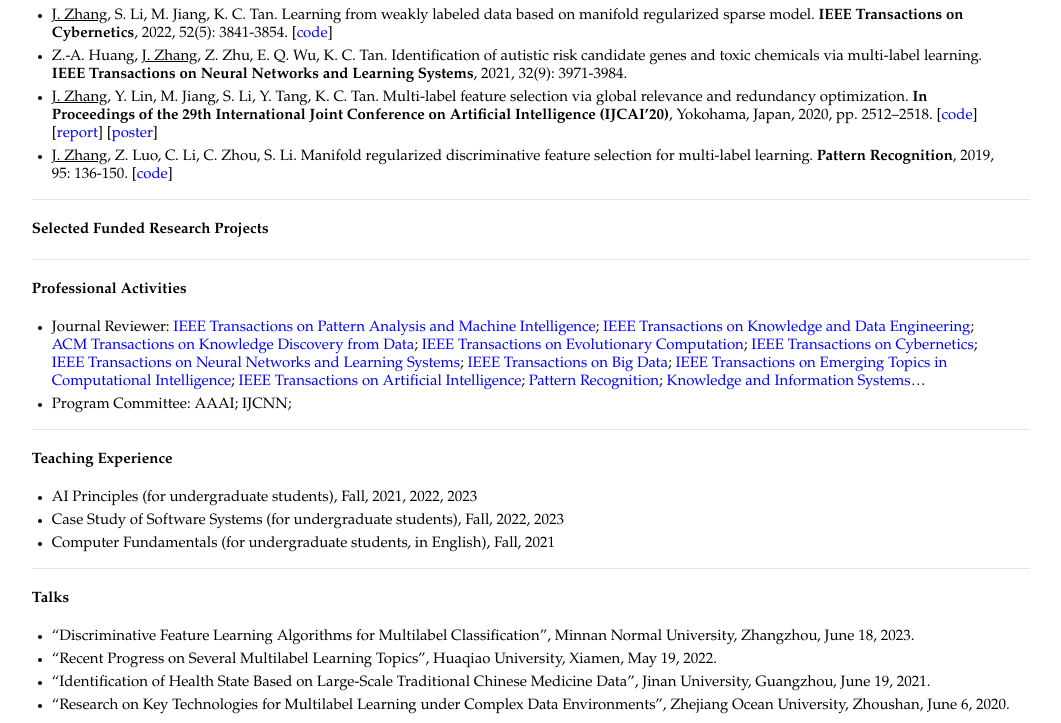
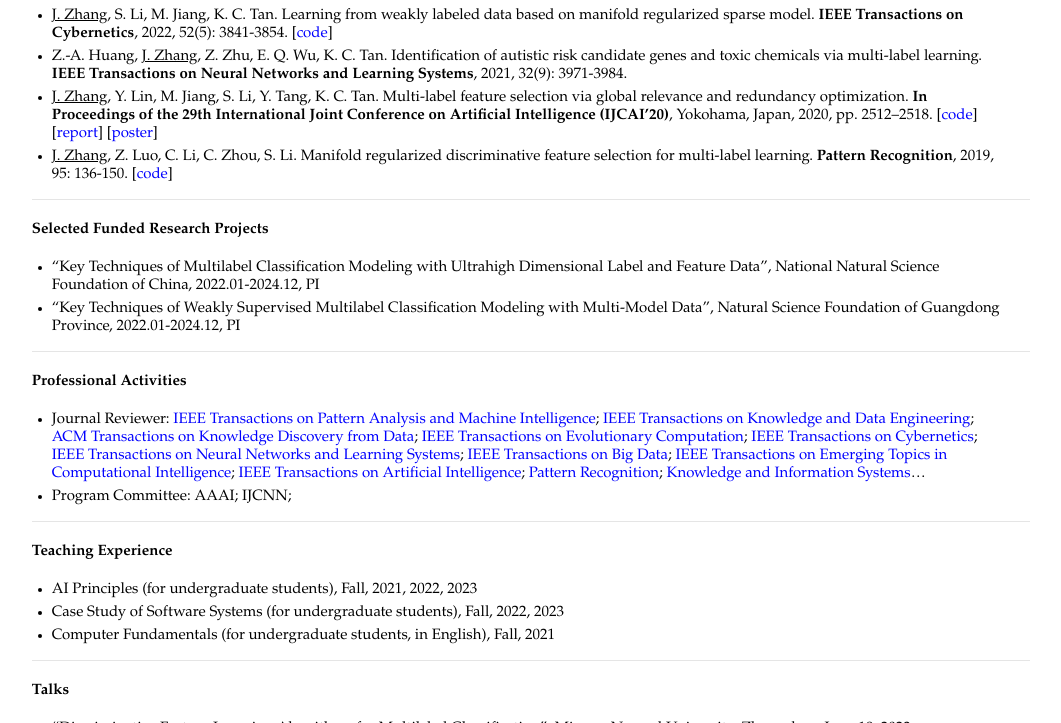
Before and after one commit to jiazhang-ml/jiazhang-ml.github.io, a Jekyll site: the page built from index.md, in a window 1280 px wide and 900 px high, scrolled down 635 px, cut to the strip 0-723 px from the top of the window. Shown: the whole strip, without its empty margins (109-1170 px from the left). Built offline with Jekyll 4.4.1, drawn with Linux system fonts in a browser that asks for light colours.

Commit message:
Update index.md

```diff
--- a/index.md
+++ b/index.md
@@ -32,9 +32,13 @@ layout: default
 
 #### Selected Funded Research Projects
 
+* "Key Techniques of Multilabel Classification Modeling with Ultrahigh Dimensional Label and Feature Data", National Natural Science Foundation of China, 2022.01-2024.12, PI
+* "Key Techniques of Weakly Supervised Multilabel Classification Modeling with Multi-Model Data", Natural Science Foundation of Guangdong Province, 2022.01-2024.12, PI
+
 ---
 
 #### Professional Activities
+
 * Journal Reviewer: [IEEE Transactions on Pattern Analysis and Machine Intelligence](https://mc.manuscriptcentral.com/tpami-cs); [IEEE Transactions on Knowledge and Data Engineering](https://mc.manuscriptcentral.com/tkde-cs); [ACM Transactions on Knowledge Discovery from Data](https://mc.manuscriptcentral.com/tkdd); [IEEE Transactions on Evolutionary Computation](https://mc.manuscriptcentral.com/tevc-ieee); [IEEE Transactions on Cybernetics](https://mc.manuscriptcentral.com/cyb-ieee); [IEEE Transactions on Neural Networks and Learning Systems](https://mc.manuscriptcentral.com/tnnls); [IEEE Transactions on Big Data](https://mc.manuscriptcentral.com/tbd-cs); [IEEE Transactions on Emerging Topics in Computational Intelligence](https://mc.manuscriptcentral.com/tetci-ieee); [IEEE Transactions on Artificial Intelligence](https://mc.manuscriptcentral.com/tai-ieee); [Pattern Recognition](https://www.journals.elsevier.com/pattern-recognition/); [Knowledge and Information Systems](https://www.springer.com/journal/10115)...
 * Program Committee: AAAI; IJCNN;
 
@@ -49,6 +53,7 @@ layout: default
 ---
 
 #### Talks
+
 * "Discriminative Feature Learning Algorithms for Multilabel Classification", Minnan Normal University, Zhangzhou, June 18, 2023.
 * "Recent Progress on Several Multilabel Learning Topics", Huaqiao University, Xiamen, May 19, 2022.
 * "Identification of Health State Based on Large-Scale Traditional Chinese Medicine Data", Jinan University, Guangzhou, June 19, 2021.
```
